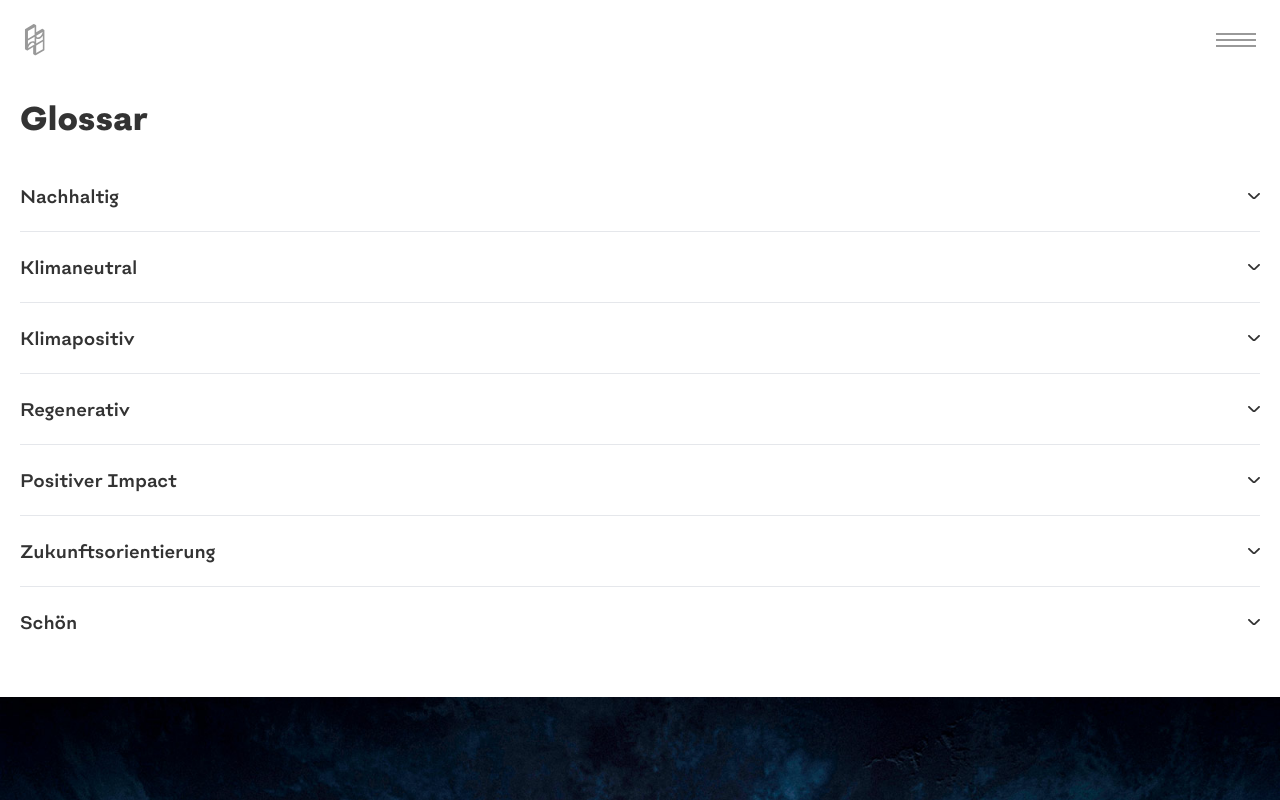
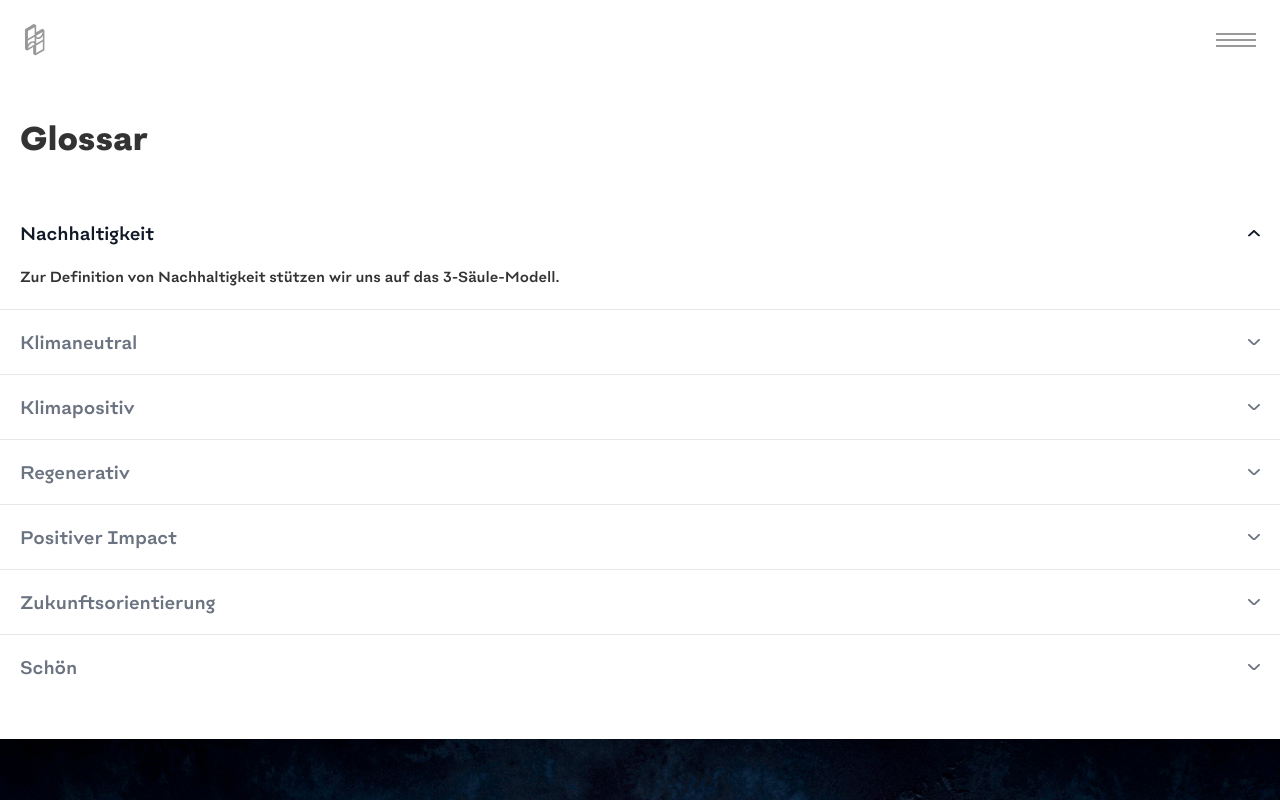
Before and after one commit to maroluke/remorrow, a Vue app: page /glossar in a window 1280 px wide. Shown: the top 800 px of the page. Built offline with nearby package versions, Linux system fonts and the light colour scheme.

Commit message:
add accordeon feature && restructure components

```diff
--- /dev/null
+++ b/src/partials/glossar/ItemContent.vue
@@ -0,0 +1,54 @@
+<script>
+import ArrowIcon from "@components/icons/IconArrow.vue";
+
+export default {
+	name: "ItemContent",
+	components: {
+		ArrowIcon,
+	},
+	props: {
+		index: {
+			type: Number,
+			required: true,
+		},
+	},
+	data() {
+		return {
+			accordionOpenHeader: `accordion-open-header-${this.index}`,
+			accordionOpenBody: `accordion-open-body-${this.index}`,
+		};
+	},
+};
+</script>
+
+<template>
+	<section class="border-b z-10 px-5 last:border-b-0">
+		<h2 :id="this.accordionOpenHeader" class="h-16 flex items-center">
+			<button
+				class="text-xl font-medium m-0 flex justify-between items-center w-full h-full bg-transparent"
+				type="button"
+				:data-accordion-target="`#${this.accordionOpenBody}`"
+				aria-expanded="true"
+				:aria-controls="this.accordionOpenBody"
+			>
+				<slot name="title"></slot>
+
+				<ArrowIcon
+					data-accordion-icon
+					class="rotate-180"
+					:class="`self-center w-3 fill-current`"
+				/>
+			</button>
+		</h2>
+
+		<article
+			:id="this.accordionOpenBody"
+			class="pb-5"
+			:aria-labelledby="this.accordionOpenHeader"
+		>
+			<p class="text-base font-medium"><slot name="paragraph"></slot></p>
+		</article>
+	</section>
+</template>
+
+<style scoped></style>
--- a/src/views/GlossarView.vue
+++ b/src/views/GlossarView.vue
@@ -1,17 +1,79 @@
-<script setup>
-import ArrowIcon from '@components/icons/IconArrow.vue';
+<script>
+import ItemContent from "@partials/glossar/ItemContent.vue";
+import { initAccordions } from "flowbite";
+
+export default {
+	name: "GlossarView",
+	components: {
+		ItemContent,
+	},
+
+	mounted() {
+		initAccordions(); // Initialize accordions
+	}
+};
 </script>
 
 <template>
 	<main class="bg-white">
-		<section class="px-5 pt-24 pb-10 bg-no-repeat bg-cover text-coal">
-			<h1 class="pb-5">Glossar</h1>
+		<section class="pt-24 pb-10 bg-no-repeat bg-cover text-coal">
+			<h1 class="p-5">Glossar</h1>
 
-			<ul class="flex flex-col gap-5">
-				<li class="font-medium flex justify-between text-coal border-b pb-5">
-					Nachhaltig
-					<ArrowIcon :class="`self-center w-3 fill-current`"
-					/>
+			<div id="accordion-open" data-accordion="close" class="text-coal">
+				<ItemContent :index="0">
+					<template #title>Nachhaltigkeit</template>
+					<template #paragraph>
+						Zur Definition von Nachhaltigkeit stützen wir uns auf das 3-Säule-Modell.
+					</template>
+				</ItemContent>
+
+				<ItemContent :index="1">
+					<template #title>Klimaneutral</template>
+					<template #paragraph>
+						Aktivitäten sind klimaneutral oder CO2-neutral, wenn sie keine Treibhausgasemissionen verursachen, das Klima also nicht belasten.
+					</template>
+				</ItemContent>
+
+				<ItemContent :index="2">
+					<template #title>Klimapositiv</template>
+					<template #paragraph>
+						Werden mehr Treibhausgasemissionen (vorwiegend CO2) eingespart oder kompensiert als verwendet wurden, kann grundsätzlich von Klimapositivität gesprochen werden. Dieses «mehr» wird bei 42morrow mit 50% definiert. Kompensiert ein Projekt demnach mehr als die Hälfte der verbrauchten THG (inkl. CO2) zusätzlich zu 100% der verursachten THG/CO2 Emissionen, ist dieses Projekt – in unserem Sinne – klimapositiv.
+					</template>
+				</ItemContent>
+
+				<ItemContent :index="3">
+					<template #title>Regenerativ</template>
+					<template #paragraph>
+						Regenerativ im wirtschaftlichen Sinne verkörpert einen ganzheitlichen, systemischen Ansatz, der auf den Prinzipien natürlicher Lebensweisen beruht. Im Gegensatz zu nachhaltigen gehen regenerative Geschäftsmodelle einen Schritt weiter: Sie sind auf das sukzessive Wiederherstellen von Ressourcen ausgerichtet und dienen damit dem gesamten Ökosystem und den darin eingebetteten lebenden Systemen.
+					</template>
+				</ItemContent>
+
+				<ItemContent :index="4">
+					<template #title>Positiver Impact</template>
+					<template #paragraph>
+						Die Definition von positivem Impact oder Wirkung stützen wir auf die folgende, aus unserer Sicht sehr treffende, Grundlage:
+					</template>
+				</ItemContent>
+
+				<ItemContent :index="5">
+					<template #title>Zukunftsorientierung</template>
+					<template #paragraph>
+						Wir verstehen diesen Begriff primär auf Ideen, Projekte und Unternehmen bezogen.
+						Richtet sich eine Handlung an der Zukunft aus, nimmt Trends und Prognosen aktiv in seine Planung und Entwicklung mit auf und versucht zu identifizieren, welche Stellhebel morgen relevant sein werden, erachten wir bei 42morrow dies als zukunftsorientiert.
+					</template>
+				</ItemContent>
+
+				<ItemContent :index="6">
+					<template #title>Schön</template>
+					<template #paragraph>
+						Schönheit ist nicht nur ein Luxus, sondern ein elementares menschliches Bedürfnis.
+					</template>
+				</ItemContent>
+			</div>
+
+			<!-- <ul class="flex flex-col">
+				<li class="text-coal border-b relative">
+					<ItemContent />
 				</li>
 				<li class="font-medium flex justify-between text-coal border-b pb-5">
 					Klimaneutral
@@ -43,13 +105,9 @@ import ArrowIcon from '@components/icons/IconArrow.vue';
 					<ArrowIcon :class="`self-center w-3 fill-current`"
 					/>
 				</li>
-			</ul>
+			</ul> -->
 		</section>
 	</main>
 </template>
 
-<style scoped>
-.logo {
-	@apply !fill-gray-900;
-}
-</style>
+<style scoped></style>
```
Also changed, not shown: src/views/HomeView.vue (+11 -14 lines).
